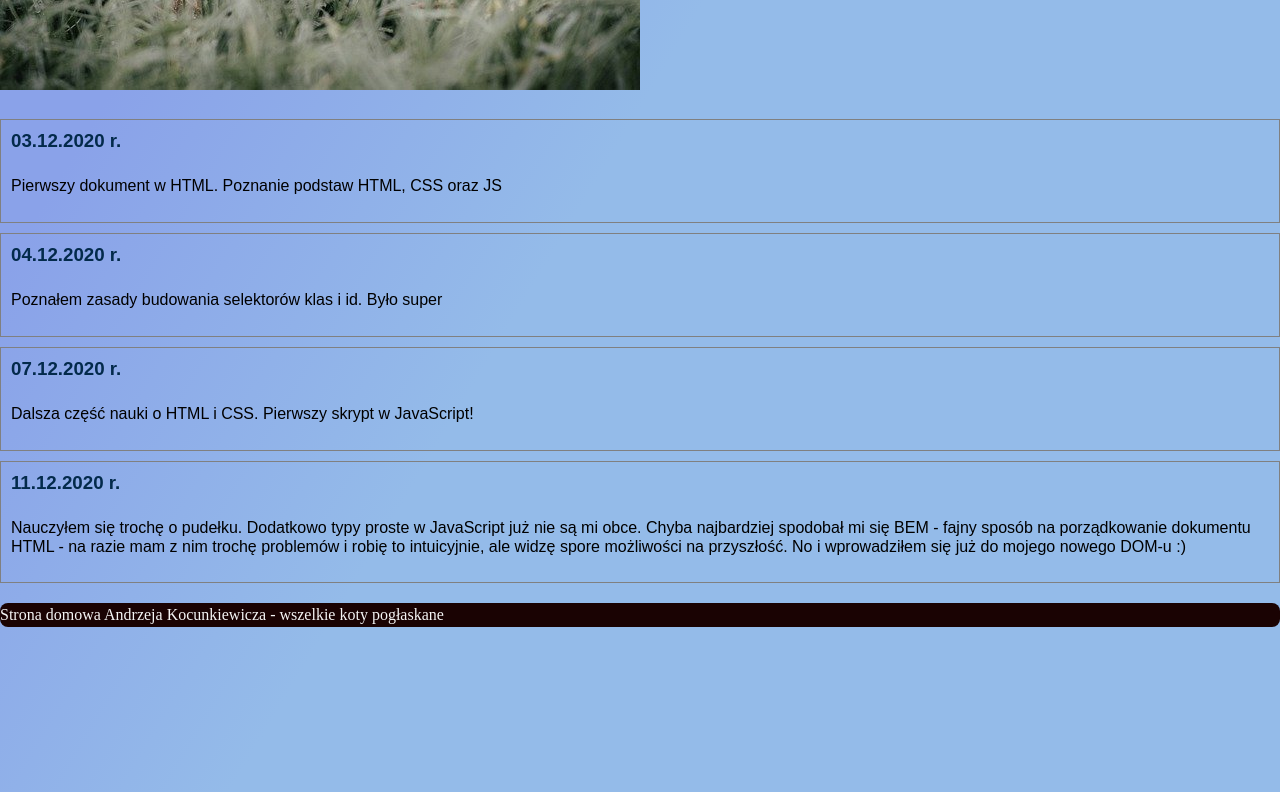
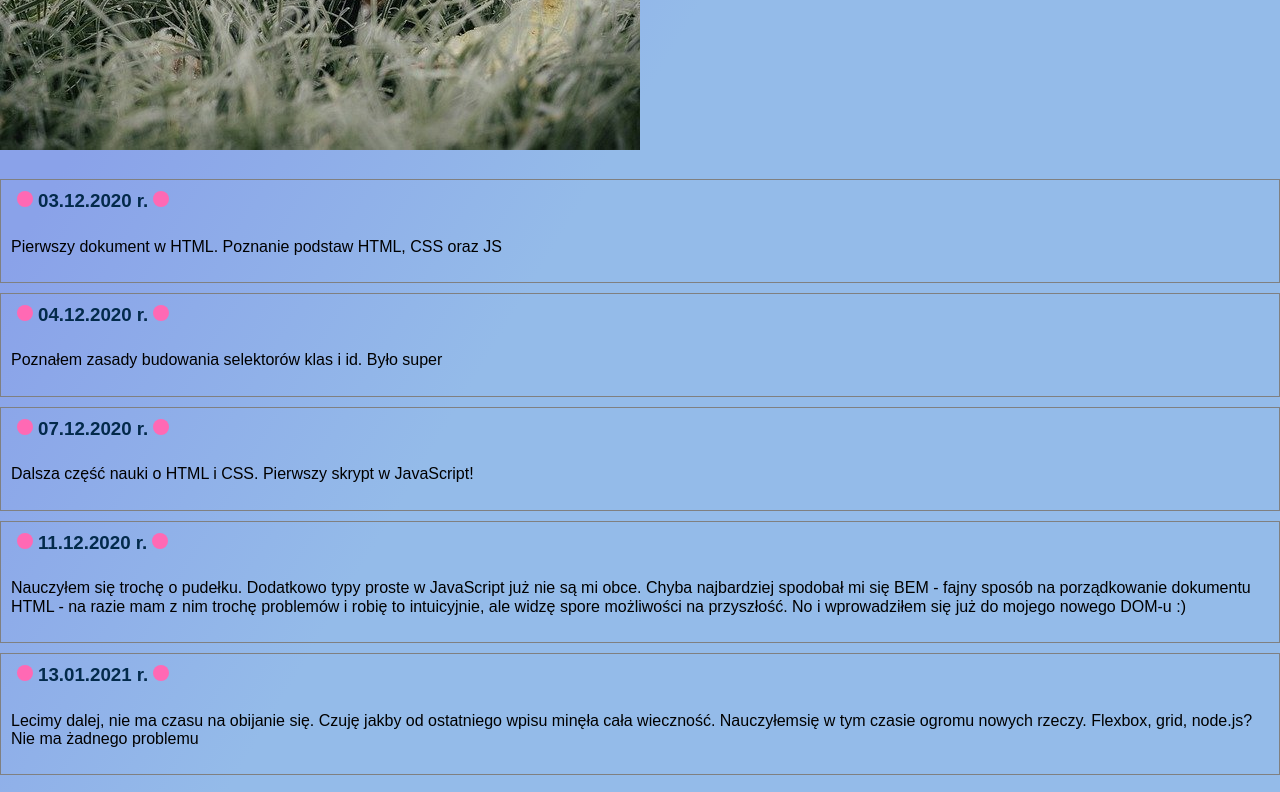
Before and after one commit to kamil-szoka/homepage, a plain HTML site: page nauka.html in a window 1280 px wide. Shown: the part 400-1192 px from the top of the page. Drawn offline with Linux system fonts and the light colour scheme.

Commit message:
minor project fixes

```diff
--- a/nauka.html
+++ b/nauka.html
@@ -51,6 +51,15 @@
             przyszłość. No i wprowadziłem się już do mojego nowego DOM-u :)
           </p>
         </article>
+        <article class="week-summary">
+          <h3 class="week-summary__date">13.01.2021 r.</h3>
+          <p class="week-summary__description">
+            Lecimy dalej, nie ma czasu na obijanie się. Czuję jakby od
+            ostatniego wpisu minęła cała wieczność. Nauczyłemsię w tym czasie
+            ogromu nowych rzeczy. Flexbox, grid, node.js? Nie ma żadnego
+            problemu
+          </p>
+        </article>
       </section>
     </main>
     <footer class="footer">
--- a/style.css
+++ b/style.css
@@ -30,7 +30,7 @@ body {
   min-height: 50px;
   width: 100%;
   background-color: white;
-  position: fixed;
+
   top: 0;
   left: 0;
 }
@@ -86,7 +86,18 @@ body {
   font-family: arial;
   color: #032a4b;
   margin: 10px 0;
-  padding: 0 10px 10px 10px;
+  padding: 0 10px 10px 11px;
+}
+
+.week-summary__date::before,
+.week-summary__date::after {
+  content: "";
+  display: inline-block;
+  width: 16px;
+  height: 16px;
+  background: hotpink;
+  border-radius: 50%;
+  margin: 0 5px;
 }
 
 .week-summary {
@@ -141,7 +152,9 @@ body {
     display: block;
     line-height: 30px;
   }
-
+  .header {
+    position: fixed;
+  }
   .header__navigation {
     display: none;
   }
```
Also changed, not shown: index.html (+1 -1 lines), main.js (+0 -13 lines), o-mnie.html (+1 -1 lines).
